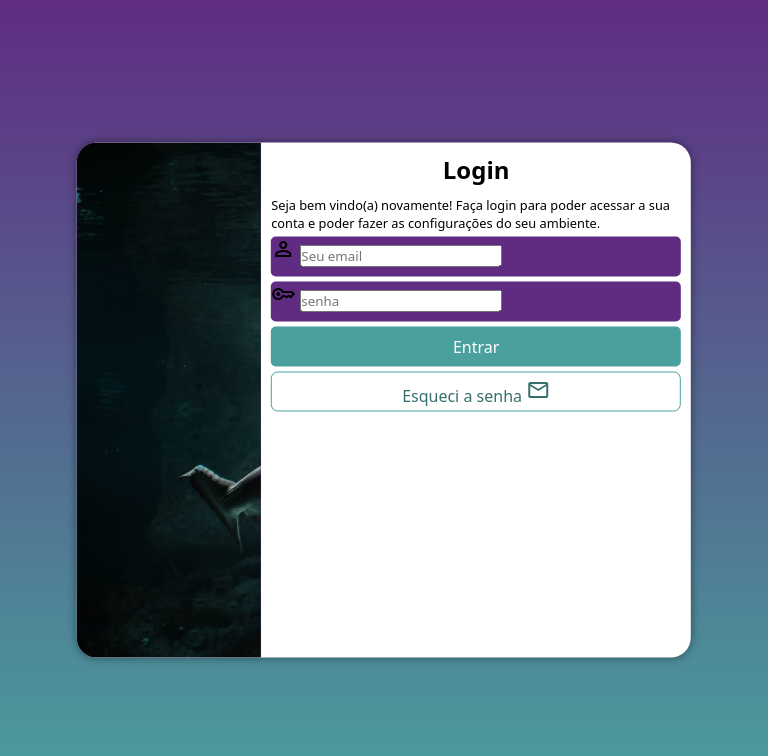
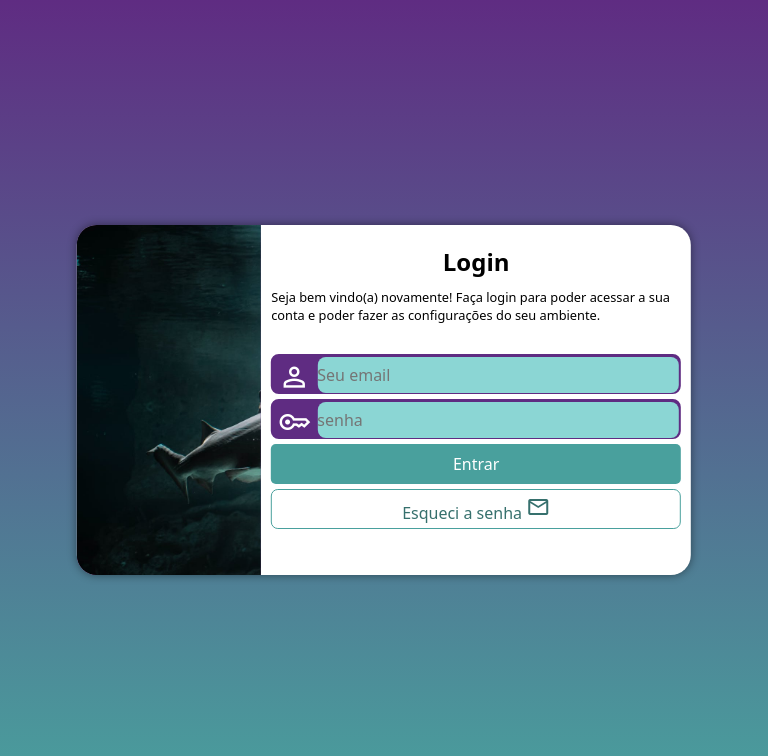
Before and after one commit to Alexandre-CES/projeto-login, a plain HTML site: page index.html in a window 768 px wide. Drawn offline with nearby package versions, Linux system fonts and the light colour scheme.

Commit message:
concluído

```diff
--- a/estilos/mediaquery.css
+++ b/estilos/mediaquery.css
@@ -10,7 +10,16 @@
         background-image: linear-gradient(to top, var(--cor2), var(--cor1));
     }
     section#login{
+        height: 350px;
         width: 80vw;
+    }
+
+    div#formulario > h1{
+        margin-top: 10px;
+    }
+
+    div#formulario > p{
+        margin-bottom: 30px;
     }
 
     section#login > div#imagem{
@@ -18,13 +27,14 @@
         width: 30%;
         height: 100%;
 
-        background-position: left top;
+        background-position: left;
     }
 
     section#login > div#formulario{
         float: right;
         width: 70%;
     }
+
 }
 
 @media screen and (min-width:993px){
--- a/estilos/style.css
+++ b/estilos/style.css
@@ -72,12 +72,41 @@ form > div.campo{
     height: 40px;
     margin: 5px 0px;
 
-    border-radius: 5px;
+    border: 2px solid var(--cor1);
+    border-radius: 8px;
     background-color: var(--cor1);
 }
 
 div.campo > label{
     display: none;
+}
+
+div.campo > span{
+    width: 40px;
+    padding: 5px;
+
+    font-size: 2em;
+
+    color: white;
+}
+
+div.campo > input{
+    width: calc(100% - 44.4px); /*bah*/
+    height: 100%;
+
+    transform: translateY(-12px); /*bah*/
+
+    border: none;
+    border-radius: 8px;
+    font-size: 1em;
+
+    background-color: #8bd6d4;
+}
+
+div.campo > input:focus-within{
+    background-color: white;
+
+    outline: none;
 }
 
 form > input[type=submit]{
```
